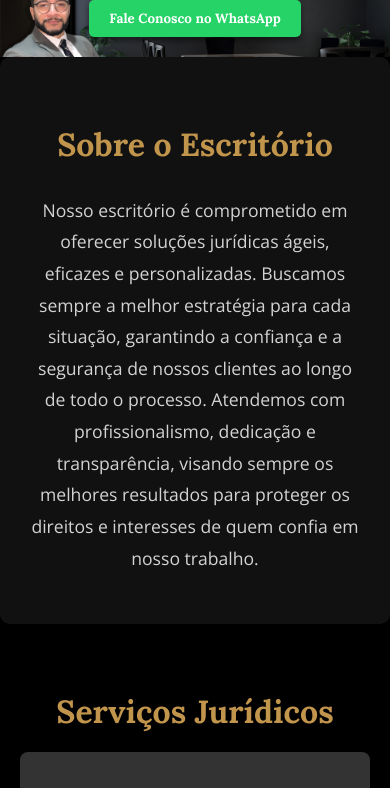
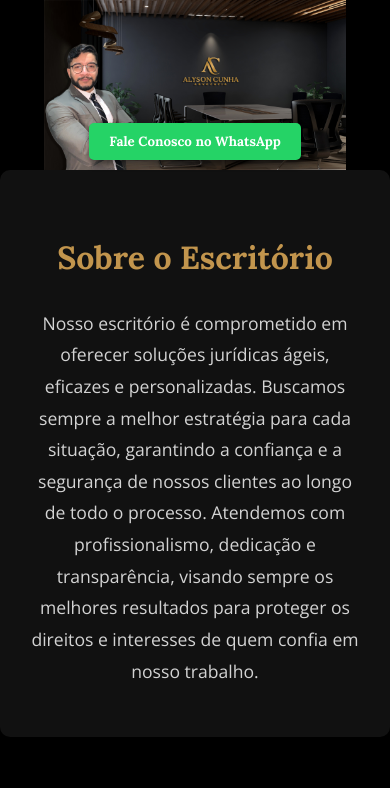
Before and after one commit to AlysonCunhaadv/Alyson-Cunha-Advogados, a plain HTML site: page index.html in a window 390 px wide. Shown: the top 788 px of the page. Drawn offline with nearby package versions, Linux system fonts and the light colour scheme.

Commit message:
Update styles.css

```diff
--- a/styles.css
+++ b/styles.css
@@ -199,3 +199,22 @@ footer {
         max-width: 100%; /* O botão ocupa toda a largura disponível */
     }
 }
+
+/* Responsividade do cabeçalho */
+@media (max-width: 768px) {
+    header {
+        height: auto; /* Remove altura fixa */
+        min-height: 200px; /* Altura mínima para dispositivos médios */
+        padding: 20px; /* Ajusta espaçamento interno */
+        background-size: contain; /* Ajusta imagem para caber na tela */
+        background-repeat: no-repeat; /* Evita repetição da imagem */
+    }
+}
+
+@media (max-width: 480px) {
+    header {
+        min-height: 150px; /* Altura mínima reduzida para dispositivos pequenos */
+        padding: 10px;
+        background-position: center top; /* Ajusta posição da imagem */
+    }
+}
```
